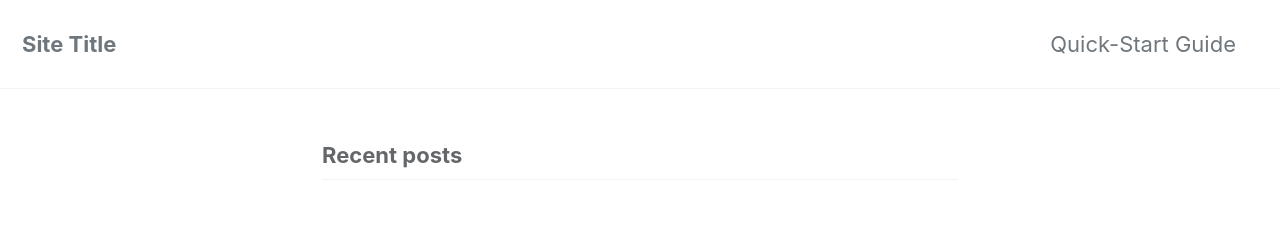
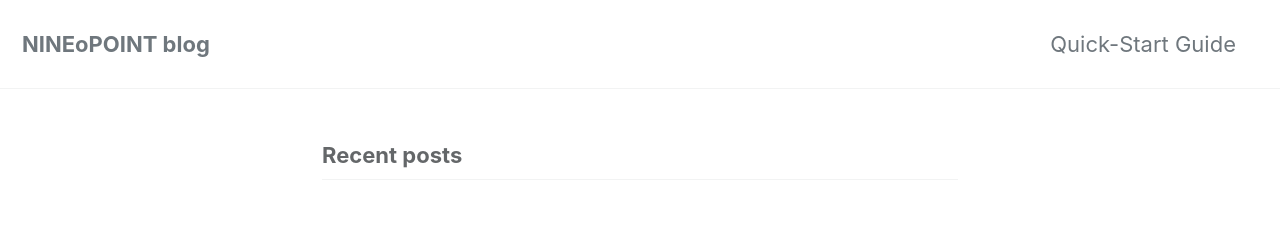
Before and after one commit to NINEoEIGHT/NINEoEIGHT.github.io, a Jekyll site: the page built from index.markdown, in a window 1280 px wide. Shown: the top 225 px of the page. Built offline with Jekyll 4.4.1, drawn with Linux system fonts in a browser that asks for light colours; cached includes are drawn as plain includes; the list of posts is cut into pages by our own code; part of the change alters nothing that is shown.

```diff
--- a/_config.yml
+++ b/_config.yml
@@ -16,7 +16,7 @@ minimal_mistakes_skin    : "default" # "air", "aqua", "contrast", "dark", "dirt"
 
 # Site Settings
 locale                   : "en-US"
-title                    : "Site Title"
+title                    : "NINEoPOINT blog"
 title_separator          : "-"
 subtitle                 : # site tagline that appears below site title in masthead
 name                     : "Your Name"
@@ -104,10 +104,10 @@ analytics:
 
 # Site Author
 author:
-  name             : "Your Name"
+  name             : "신유승"
   avatar           : # path of avatar image, e.g. "/assets/images/bio-photo.jpg"
-  bio              : "I am an **amazing** person."
-  location         : "Somewhere"
+  bio              : "NINEoPOINT blog"
+  location         : "부산과 서울 그 어딘가"
   email            :
   links:
     - label: "Email"
```
